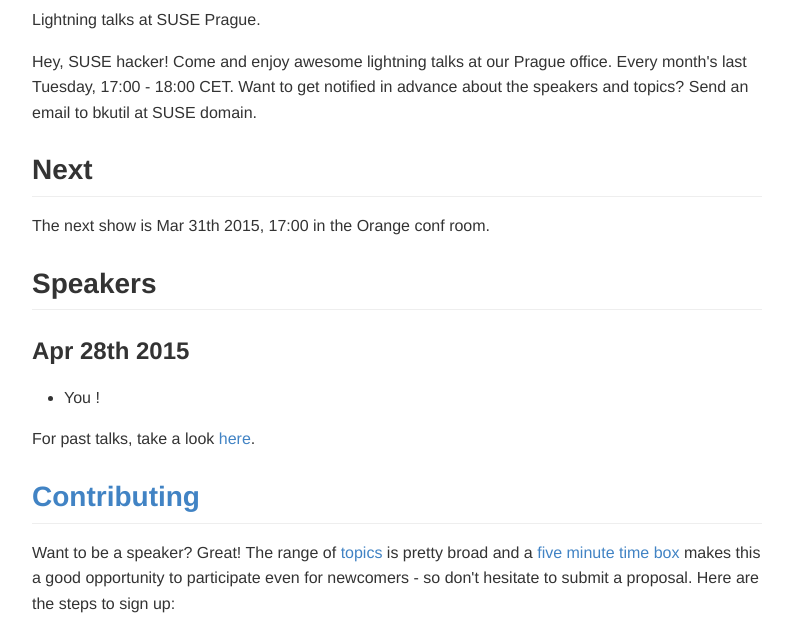
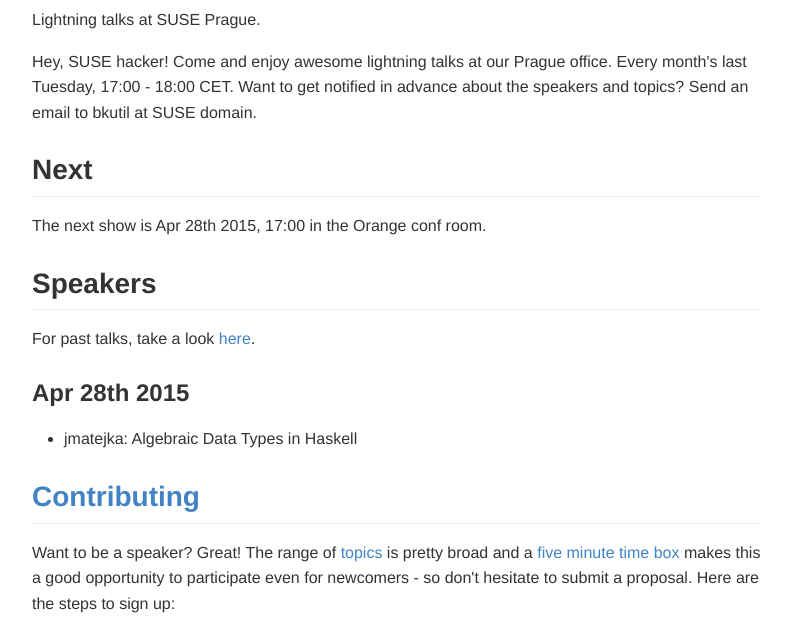
Before and after one commit to Plnt/lightning-lizards, a plain HTML site: page index.html in a window 1280 px wide. Shown: the part 130-759 px from the top of the page, without its empty margins (243-1036 px from the left). Drawn offline with Linux system fonts and the light colour scheme.

Commit message:
Add my ADT talk

```diff
--- a/index.html
+++ b/index.html
@@ -10,17 +10,17 @@ about the speakers and topics? Send an email to bkutil at SUSE domain.</p>
 
 <h2>Next</h2>
 
-<p>The next show is Mar 31th 2015, 17:00 in the Orange conf room.</p>
+<p>The next show is Apr 28th 2015, 17:00 in the Orange conf room.</p>
 
 <h2>Speakers</h2>
+
+<p>For past talks, take a look <a href="#past">here</a>.</p>
 
 <h3>Apr 28th 2015</h3>
 
 <ul>
-<li>You !</li>
+<li>jmatejka: Algebraic Data Types in Haskell</li>
 </ul>
-
-<p>For past talks, take a look <a href="#past">here</a>.</p>
 
 <h2><a name="contributing">Contributing</a></h2>
 
```
Also changed, not shown: 1 other file.
